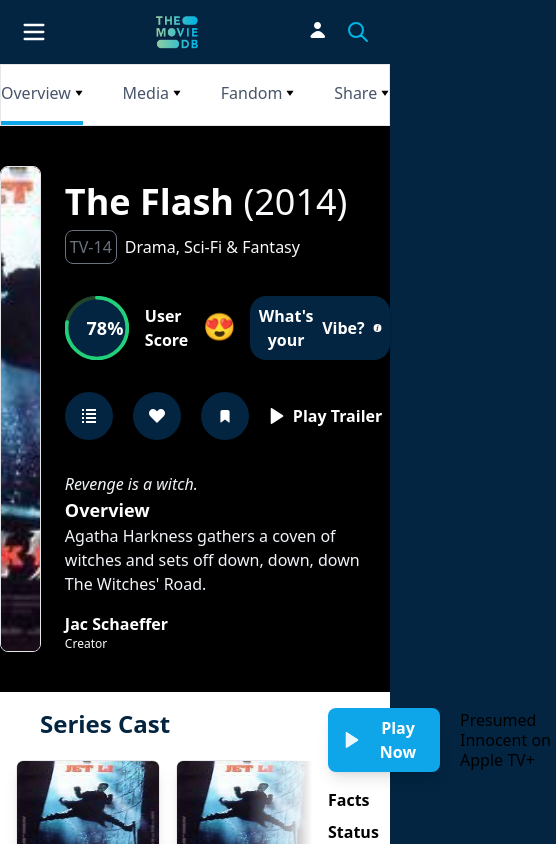
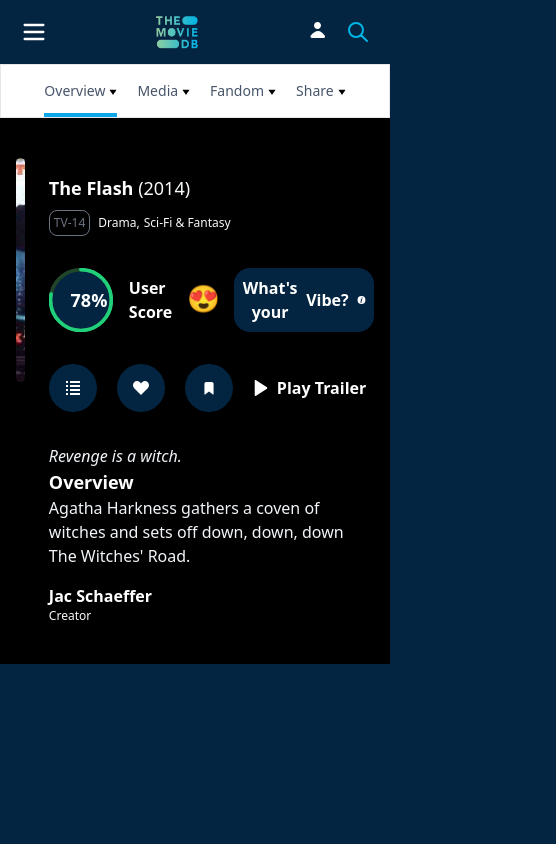
Before and after one commit to guliahmedova/tmdb, a React (Vite) app: page /movie/1 in a window 390 px wide. Shown: the top 844 px of the page, 556 px wide, since content can reach past the window. Built offline with nearby package versions, Linux system fonts and the light colour scheme.

Commit message:
started movie detail responsive

```diff
--- a/src/pages/Movie/Detail/index.tsx
+++ b/src/pages/Movie/Detail/index.tsx
@@ -31,52 +31,56 @@
         <div className="w-full">
           <div>
             <div className="flex justify-center pt-4 border">
-              <ul className="flex gap-10">
-                <li className="flex items-center gap-1 pb-4 text-slate-600 border-b-4 border-sky-500">
+              <ul className="flex lg:gap-10 gap-5">
+                <li className="flex xl:text-base text-sm items-baseline gap-1 xl:pb-4 pb-3 text-slate-600 border-b-4 border-sky-500">
                   Overview <img src={downArrow} className="size-2" alt="" />
                 </li>
-                <li className="flex items-center gap-1 pb-4 text-slate-600 border-b-4 border-transparent">
+                <li className="flex xl:text-base text-sm items-baseline gap-1 xl:pb-4 pb-3 text-slate-600 border-b-4 border-transparent">
                   Media <img src={downArrow} className="size-2" alt="" />
                 </li>
-                <li className="flex items-center gap-1 pb-4 text-slate-600 border-b-4 border-transparent">
+                <li className="flex xl:text-base text-sm items-baseline gap-1 xl:pb-4 pb-3 text-slate-600 border-b-4 border-transparent">
                   Fandom <img src={downArrow} className="size-2" alt="" />
                 </li>
-                <li className="flex items-center gap-1 pb-4 text-slate-600 border-b-4 border-transparent">
+                <li className="flex xl:text-base text-sm items-baseline gap-1 xl:pb-4 pb-3 text-slate-600 border-b-4 border-transparent">
                   Share <img src={downArrow} className="size-2" alt="" />
                 </li>
               </ul>
             </div>
 
             <div className="py-10 flex justify-center bg-black">
-              <div className="max-w-7xl w-full flex gap-6">
+              <div className="max-w-7xl w-full flex gap-6 xl:px-0 px-4">
                 <div
-                  className="relative w-3/12 cursor-pointer group rounded-lg"
+                  className="relative xl:w-3/12 w-full h-56 cursor-pointer group rounded-lg"
                   onClick={() => setImageExpend(true)}
                 >
                   <img
                     src={m}
                     alt=""
-                    className="size-full object-cover border shadow rounded-lg"
+                    className="size-full object-cover shadow rounded-lg"
                   />
-                  <div className="absolute size-full backdrop-blur-lg bg-black/10 inset-0 flex-col justify-center items-center rounded-lg hidden group-hover:flex border shadow">
-                    <div className="flex gap-3 items-center">
-                      <img src={expand} alt="expand" className="size-10" />
+                  <div className="absolute size-full backdrop-blur-lg bg-black/10 inset-0 flex-col justify-center items-center rounded-lg hidden group-hover:flex shadow">
+                    <div className="flex xl:gap-3 items-center xl:flex-row flex-col">
+                      <img
+                        src={expand}
+                        alt="expand"
+                        className="xl:size-10 size-6"
+                      />
                       <span className="text-white font-bold">Expand</span>
                     </div>
                   </div>
                 </div>
 
                 <div className="mt-4">
-                  <h2 className="text-4xl font-bold text-white">
+                  <h2 className="xl:text-4xl text-lg font-bold text-white">
                     The Flash
                     <span className="font-normal text-slate-50"> (2014)</span>
                   </h2>
 
                   <div className="mt-2 flex items-center gap-2">
-                    <span className="border border-gray-500 rounded-lg p-1 text-gray-500">
+                    <span className="border border-gray-500 rounded-lg p-1 text-gray-500 xl:text-base text-xs">
                       TV-14
                     </span>
-                    <ul className="text-gray-50 flex items-center gap-1">
+                    <ul className="text-gray-50 flex items-center gap-1 xl:text-base text-xs">
                       <li className="hover:text-gray-500">
                         <Link to="#">Drama,</Link>
                       </li>
@@ -174,7 +178,7 @@
             </div>
           </div>
 
-          <div className="mt-4 flex justify-center">
+          <div className="mt-4 justify-center hidden">
             <div className="max-w-7xl w-full">
               <div className="flex gap-4">
                 <div className="w-[80%]">
```
